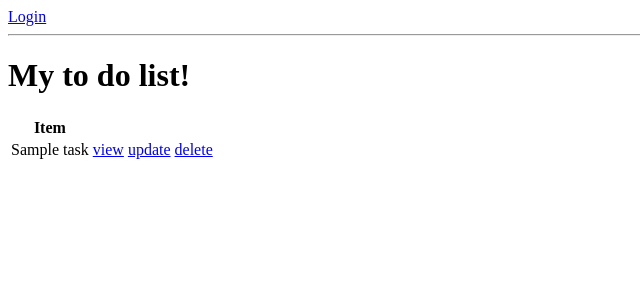
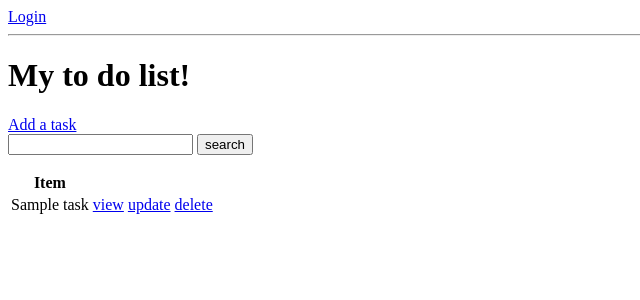
Before and after one commit to Muwon1/Christian-TodoApp, a Django app: template todo_project/todo_app/templates/todo_app/task_list.html in a window 1280 px wide. Shown: the top 300 px of the page, without its empty margins (0-640 px from the left). Run offline with Django 5.2, Linux system fonts and the light colour scheme; the template is opened without the code that fills it: most values are stand-ins (such as "Sample title", 1, 10 or a date in 2020).

Commit message:
-Added search area and added "Add a task" link

```diff
--- a/todo_project/todo_app/templates/todo_app/task_list.html
+++ b/todo_project/todo_app/templates/todo_app/task_list.html
@@ -16,6 +16,16 @@
 
 
 <h1> My to do list! </h1>
+
+
+
+<a href = "{% url 'task-create' %}"> Add a task </a>
+
+<form method = "GET">
+     <input type = 'text' name='search-area' value= "{{search_input}}">
+    <input type = 'submit' value = 'search'>
+
+</form>
 
 
     <table>
```
